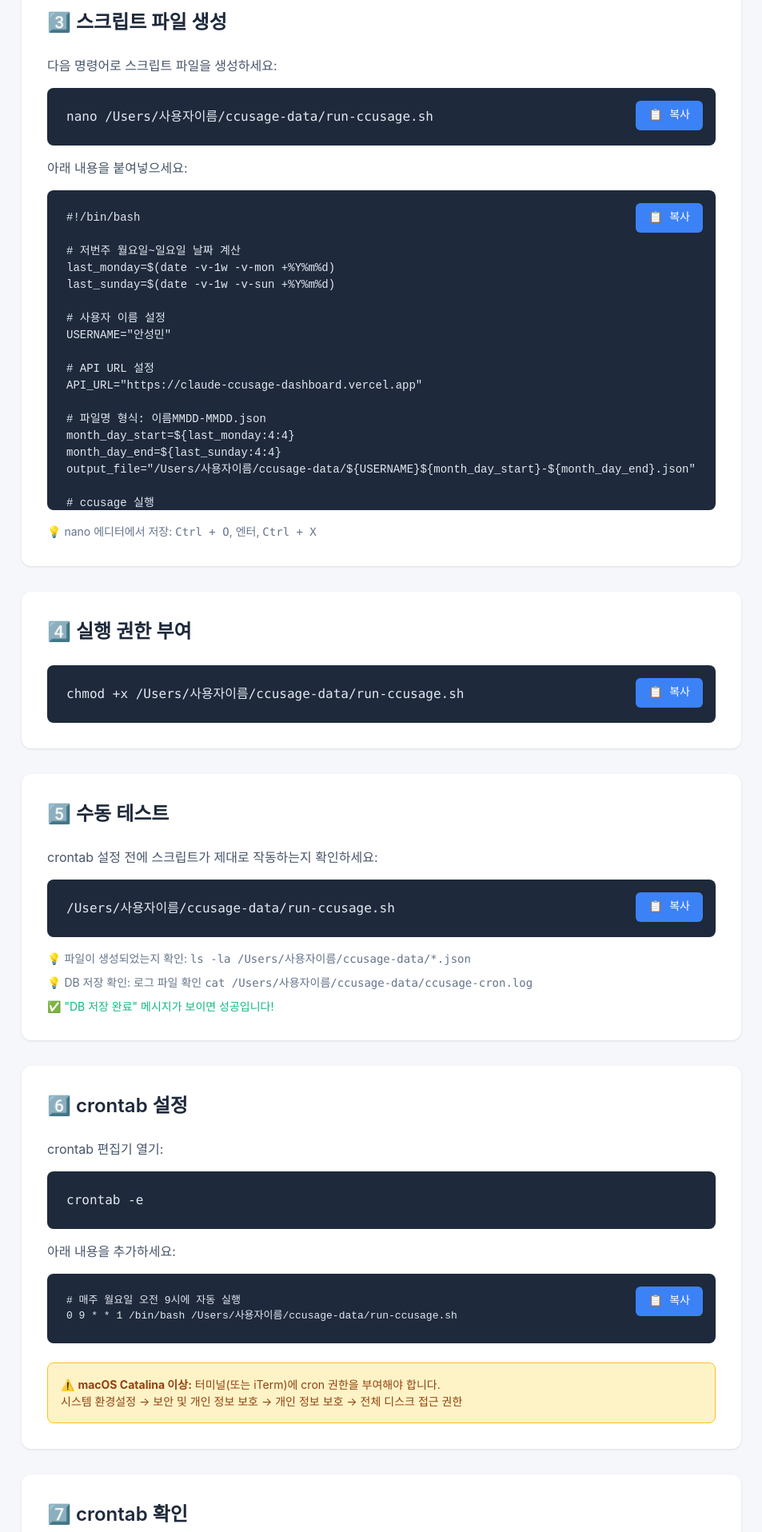
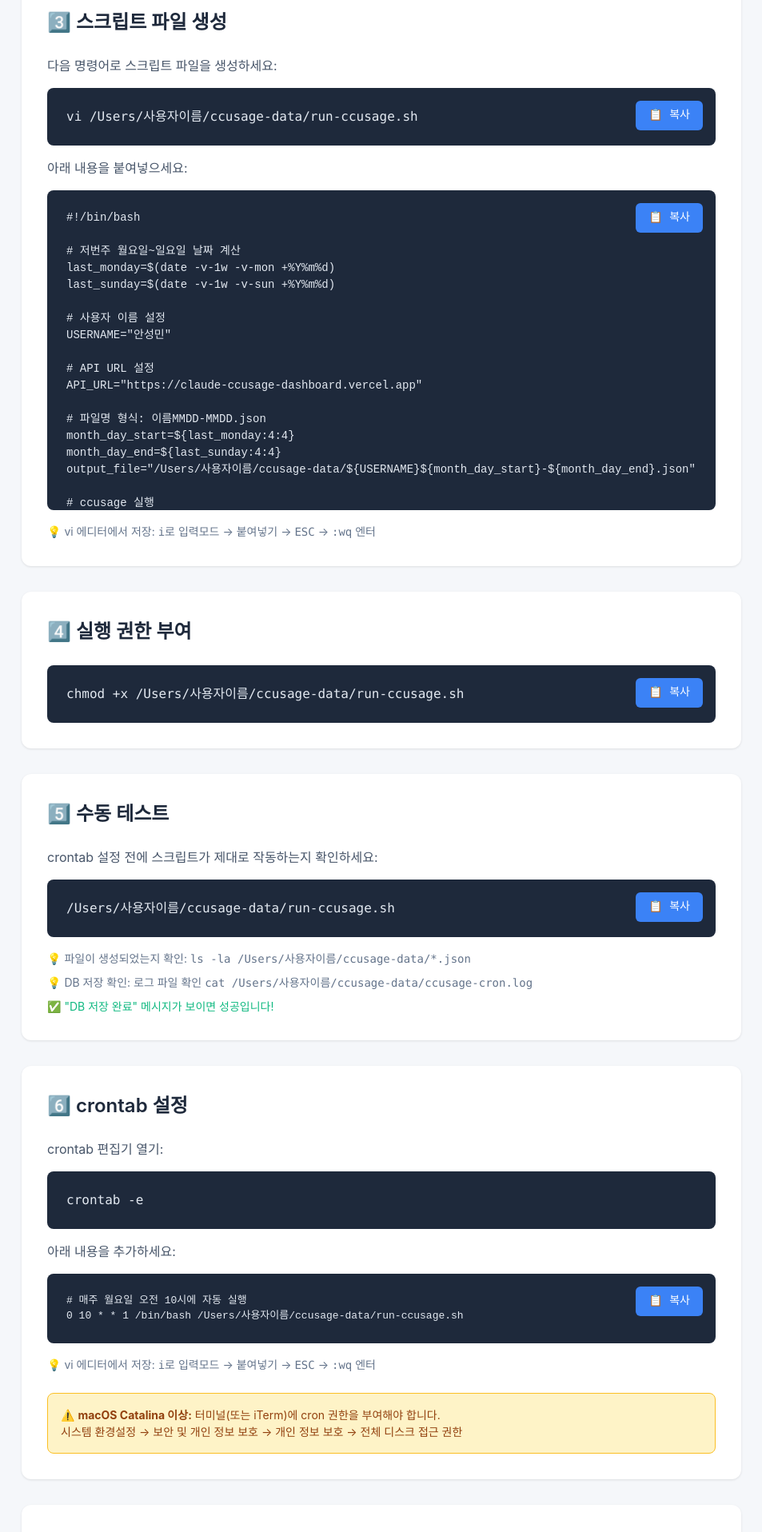
Before and after one commit to bedcoding/claude-ccusage-dashboard, a Next.js app: page /guide in a window 1280 px wide. Shown: the part 1060-2976 px from the top of the page at 80% size, without its empty margins (163-1116 px from the left). Built offline with nearby package versions, Linux system fonts and the light colour scheme.

Commit message:
시간 표시 수정

```diff
--- a/app/guide/page.tsx
+++ b/app/guide/page.tsx
@@ -95,8 +95,8 @@ else
 fi
 `
 
-  const crontabEntry = `# 매주 월요일 오전 9시에 자동 실행
-0 9 * * 1 /bin/bash ${folderPath}/run-ccusage.sh`
+  const crontabEntry = `# 매주 월요일 오전 10시에 자동 실행
+0 10 * * 1 /bin/bash ${folderPath}/run-ccusage.sh`
 
   const copyToClipboard = async (text: string, label: string) => {
     try {
@@ -247,9 +247,9 @@ fi
             position: 'relative',
             marginBottom: '1rem'
           }}>
-            <code>nano {folderPath}/run-ccusage.sh</code>
+            <code>vi {folderPath}/run-ccusage.sh</code>
             <button
-              onClick={() => copyToClipboard(`nano ${folderPath}/run-ccusage.sh`, 'nano')}
+              onClick={() => copyToClipboard(`vi ${folderPath}/run-ccusage.sh`, 'vi')}
               style={{
                 position: 'absolute',
                 top: '1rem',
@@ -263,7 +263,7 @@ fi
                 fontSize: '0.875rem'
               }}
             >
-              {copied === 'nano' ? '✓ 복사됨!' : '📋 복사'}
+              {copied === 'vi' ? '✓ 복사됨!' : '📋 복사'}
             </button>
           </div>
           <p style={{ marginBottom: '1rem', color: '#475569' }}>
@@ -301,7 +301,7 @@ fi
             </button>
           </div>
           <p style={{ marginTop: '1rem', fontSize: '0.875rem', color: '#64748b' }}>
-            💡 nano 에디터에서 저장: <code>Ctrl + O</code>, 엔터, <code>Ctrl + X</code>
+            💡 vi 에디터에서 저장: <code>i</code>로 입력모드 → 붙여넣기 → <code>ESC</code> → <code>:wq</code> 엔터
           </p>
         </div>
 
@@ -434,6 +434,9 @@ fi
               {copied === 'crontab' ? '✓ 복사됨!' : '📋 복사'}
             </button>
           </div>
+          <p style={{ marginTop: '1rem', fontSize: '0.875rem', color: '#64748b' }}>
+            💡 vi 에디터에서 저장: <code>i</code>로 입력모드 → 붙여넣기 → <code>ESC</code> → <code>:wq</code> 엔터
+          </p>
           <div style={{ marginTop: '1.5rem', padding: '1rem', background: '#fef3c7', borderRadius: '8px', border: '1px solid #fbbf24' }}>
             <p style={{ color: '#92400e', fontSize: '0.875rem', margin: 0 }}>
               ⚠️ <strong>macOS Catalina 이상:</strong> 터미널(또는 iTerm)에 cron 권한을 부여해야 합니다.
@@ -498,8 +501,8 @@ fi
             </thead>
             <tbody>
               <tr style={{ borderBottom: '1px solid #e2e8f0' }}>
-                <td style={{ padding: '0.75rem' }}>매주 월요일 오전 9시</td>
-                <td style={{ padding: '0.75rem', fontFamily: 'monospace' }}>0 9 * * 1</td>
+                <td style={{ padding: '0.75rem' }}>매주 월요일 오전 10시</td>
+                <td style={{ padding: '0.75rem', fontFamily: 'monospace' }}>0 10 * * 1</td>
               </tr>
               <tr style={{ borderBottom: '1px solid #e2e8f0' }}>
                 <td style={{ padding: '0.75rem' }}>매일 오전 9시</td>
--- a/lib/db.ts
+++ b/lib/db.ts
@@ -43,9 +43,9 @@ export async function saveReport(
   // 2. 새 리포트 저장
   await pool.query(
     `INSERT INTO reports (id, reporter_name, period, raw_data, summary, created_at)
-     VALUES ($1, $2, $3, $4, $5, NOW())
+     VALUES ($1, $2, $3, $4, $5, NOW() AT TIME ZONE 'Asia/Seoul')
      ON CONFLICT (id) DO UPDATE
-     SET reporter_name = $2, period = $3, raw_data = $4, summary = $5`,
+     SET reporter_name = $2, period = $3, raw_data = $4, summary = $5, created_at = NOW() AT TIME ZONE 'Asia/Seoul'`,
     [id, reporterName, period, JSON.stringify(rawData), JSON.stringify(summary)]
   )
 }
```
